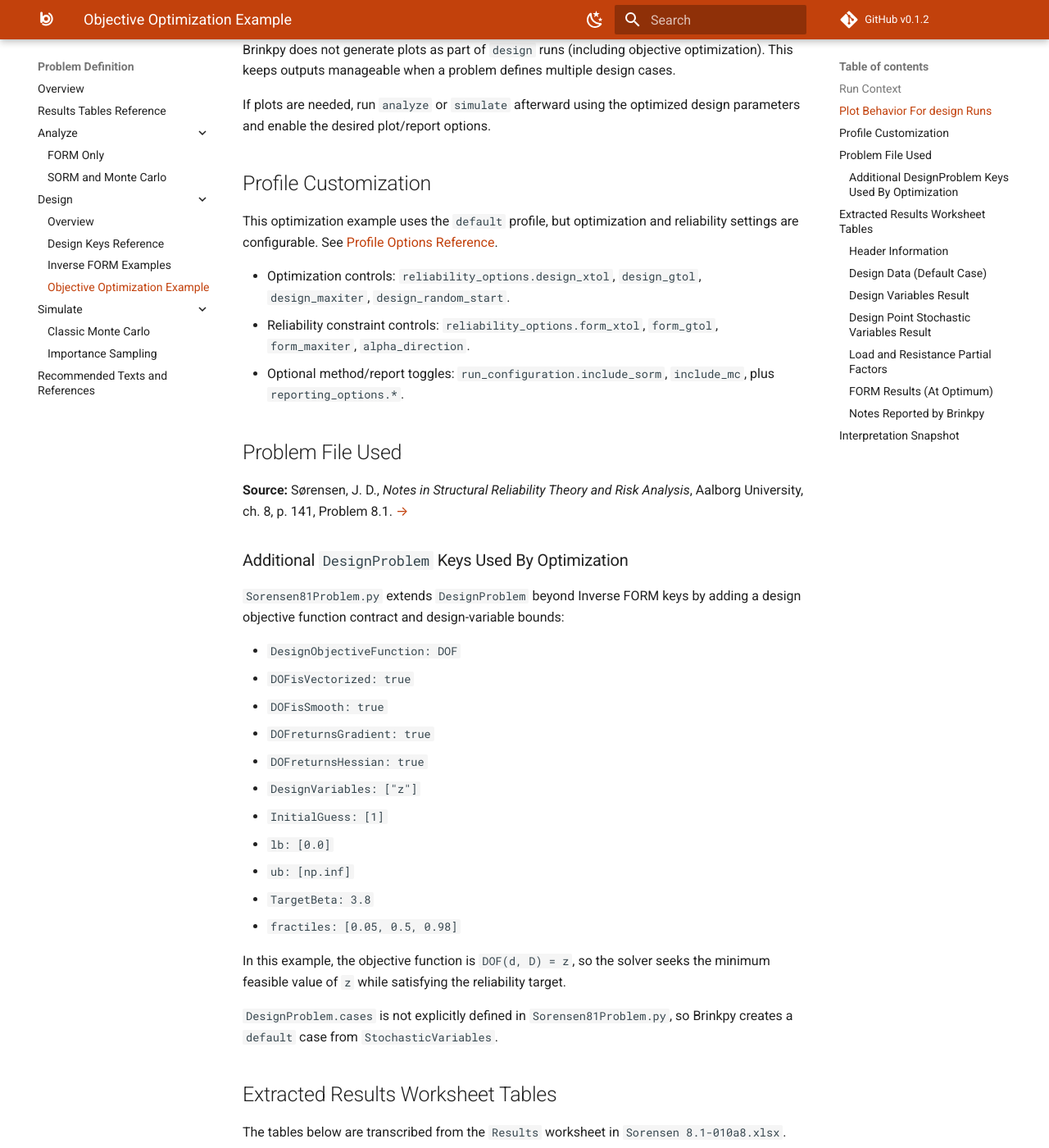
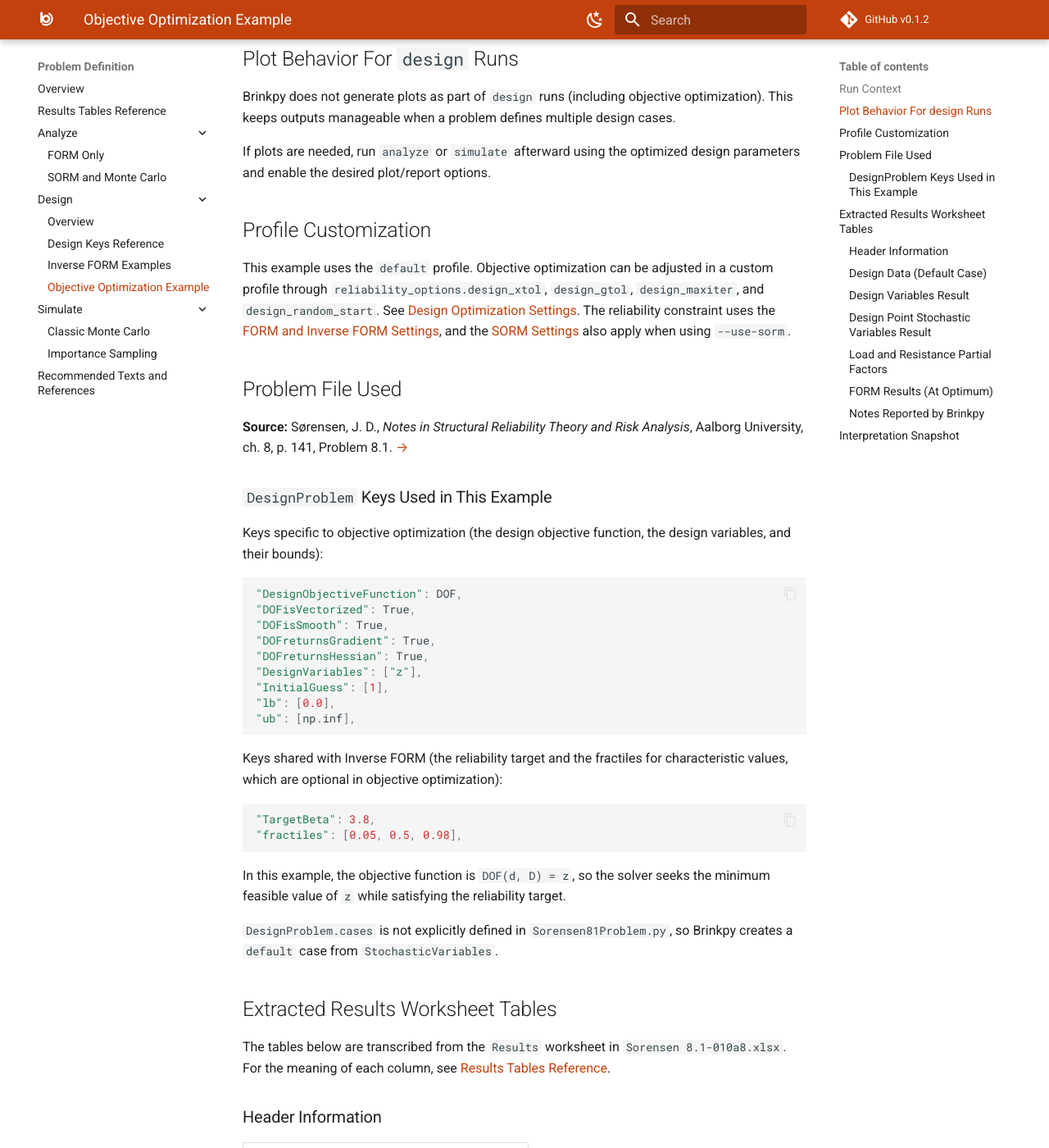
Before and after one commit to BrinkPy/brinkpy-cli, an MkDocs documentation site: the page built from docs/problem-authoring/design/optimization.md, in a window 1280 px wide and 1400 px high, scrolled down 1240 px. Shown: the whole window at 82% size. Built offline with MkDocs 1.6.1 and Material for MkDocs 9.7.7, drawn with Linux system fonts in a browser that asks for light colours; comment, search, counter and statistics services are not loaded; some of the changed text lies outside the part shown.

Commit message:
Review Inverse FORM and Objective Optimization pages; document cv; add design results tables

````diff
--- a/docs/problem-authoring/design/optimization.md
+++ b/docs/problem-authoring/design/optimization.md
@@ -2,8 +2,9 @@
 
 This page documents a full `design` run where the objective function is minimized subject to a target reliability constraint.
 
-Note: Table values are rounded to 4 significant figures for readability. Very small/large values use scientific notation. Refer to the Excel/JSON result files for full precision.
-Note: Advanced solver diagnostics (for example `br_mult`, `lsf_mult`, and `bnds_mult` Lagrange multipliers) are included in the Excel/JSON result files and are not shown in the tables below.
+!!! note "About the tables on this page"
+    - Table values are rounded to 4 significant figures for readability. Very small/large values use scientific notation. Refer to the Excel/JSON result files for full precision.
+    - Advanced solver diagnostics (for example `br_mult`, `lsf_mult`, and `bnds_mult` Lagrange multipliers) are included in the Excel/JSON result files and are not shown in the tables below.
 
 **SORM-based reliability constraint:** Pass `--use-sorm` (or `-s`) to the `design` command to use SORM-based reliability instead of FORM-based reliability when matching the optimization result to the target reliability. The problem file structure is identical for both methods.
 
@@ -44,31 +45,34 @@ If plots are needed, run `analyze` or `simulate` afterward using the optimized d
 
 ## Profile Customization
 
-This optimization example uses the `default` profile, but optimization and reliability settings are configurable. See [Profile Options Reference](../../profiles/profile-reference.md).
-
-- Optimization controls: `reliability_options.design_xtol`, `design_gtol`, `design_maxiter`, `design_random_start`.
-- Reliability constraint controls: `reliability_options.form_xtol`, `form_gtol`, `form_maxiter`, `alpha_direction`.
-- Optional method/report toggles: `run_configuration.include_sorm`, `include_mc`, plus `reporting_options.*`.
+This example uses the `default` profile. Objective optimization can be adjusted in a custom profile through `reliability_options.design_xtol`, `design_gtol`, `design_maxiter`, and `design_random_start`. See [Design Optimization Settings](../../profiles/profile-reference.md#design-optimization-settings). The reliability constraint uses the [FORM and Inverse FORM Settings](../../profiles/profile-reference.md#form-and-inverse-form-settings), and the [SORM Settings](../../profiles/profile-reference.md#sorm-settings) also apply when using `--use-sorm`.
 
 ## Problem File Used
 
 **Source:** Sørensen, J. D., *Notes in Structural Reliability Theory and Risk Analysis*, Aalborg University, ch. 8, p. 141, Problem 8.1. [→](https://filelist.tudelft.nl/TBM/Over%20faculteit/Afdelingen/Values%2C%20Technology%20and%20Innovation/People/Full%20Professors/Pieter%20van%20Gelder/Citations/citatie215.pdf)
 
-### Additional `DesignProblem` Keys Used By Optimization
+### `DesignProblem` Keys Used in This Example
 
-`Sorensen81Problem.py` extends `DesignProblem` beyond Inverse FORM keys by adding a design objective function contract and design-variable bounds:
+Keys specific to objective optimization (the design objective function, the design variables, and their bounds):
 
-- `DesignObjectiveFunction: DOF`
-- `DOFisVectorized: true`
-- `DOFisSmooth: true`
-- `DOFreturnsGradient: true`
-- `DOFreturnsHessian: true`
-- `DesignVariables: ["z"]`
-- `InitialGuess: [1]`
-- `lb: [0.0]`
-- `ub: [np.inf]`
-- `TargetBeta: 3.8`
-- `fractiles: [0.05, 0.5, 0.98]`
+```python
+"DesignObjectiveFunction": DOF,
+"DOFisVectorized": True,
+"DOFisSmooth": True,
+"DOFreturnsGradient": True,
+"DOFreturnsHessian": True,
+"DesignVariables": ["z"],
+"InitialGuess": [1],
+"lb": [0.0],
+"ub": [np.inf],
+```
+
+Keys shared with Inverse FORM (the reliability target and the fractiles for characteristic values, which are optional in objective optimization):
+
+```python
+"TargetBeta": 3.8,
+"fractiles": [0.05, 0.5, 0.98],
+```
 
 In this example, the objective function is `DOF(d, D) = z`, so the solver seeks the minimum feasible value of `z` while satisfying the reliability target.
 
@@ -76,7 +80,7 @@ In this example, the objective function is `DOF(d, D) = z`, so the solver seeks
 
 ## Extracted Results Worksheet Tables
 
-The tables below are transcribed from the `Results` worksheet in `Sorensen 8.1-010a8.xlsx`.
+The tables below are transcribed from the `Results` worksheet in `Sorensen 8.1-010a8.xlsx`. For the meaning of each column, see [Results Tables Reference](../results-tables.md#design).
 
 ### Header Information
 
@@ -121,7 +125,7 @@ The tables below are transcribed from the `Results` worksheet in `Sorensen 8.1-0
 ### Notes Reported by Brinkpy
 
 1. Validation: Stochastic variables definition and limit state function validation required 2 function calls.
-2. Validation: Design problem validation required 2 calls to the design objection function.
+2. Validation: Design problem validation required 2 calls to the design objective function.
 3. Validation: Validation of the limit state function's analytic gradient and hessian required 37 function calls.
 4. Validation: Validation of the design objective function's analytic gradient and hessian required 12 function calls.
 5. FORM case (`default`): Active bound multipliers reported for `R`, `G`, and `Q`.
````
Also changed, not shown: other parts of docs/problem-authoring/design/optimization.md (+2 -2 lines), docs/problem-authoring/design/design-keys.md (+2 -2 lines), docs/problem-authoring/design/inverse-form.md (+13 -15 lines), docs/problem-authoring/index.md (+4 -3 lines), docs/problem-authoring/results-tables.md (+57 -0 lines).
